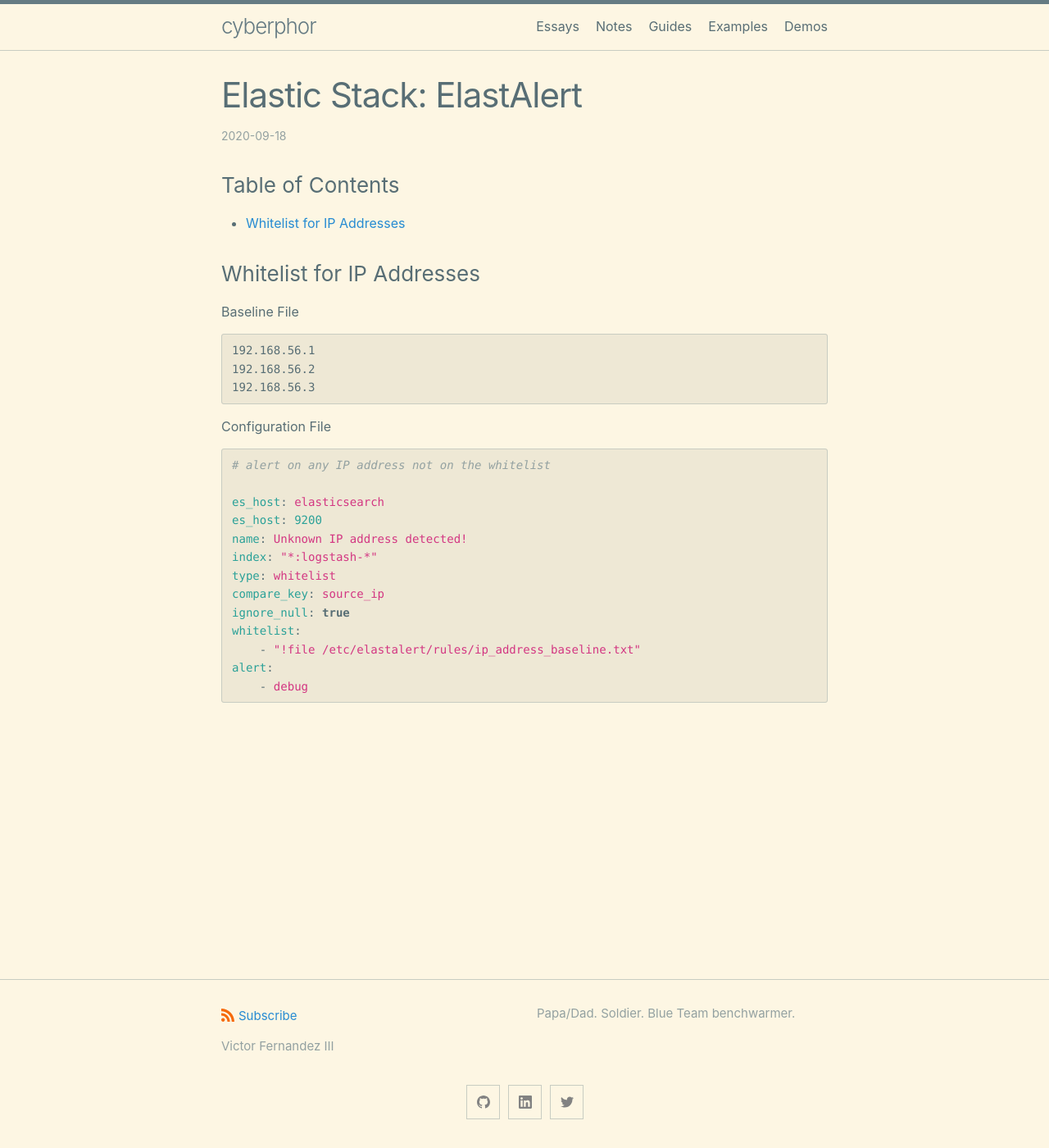
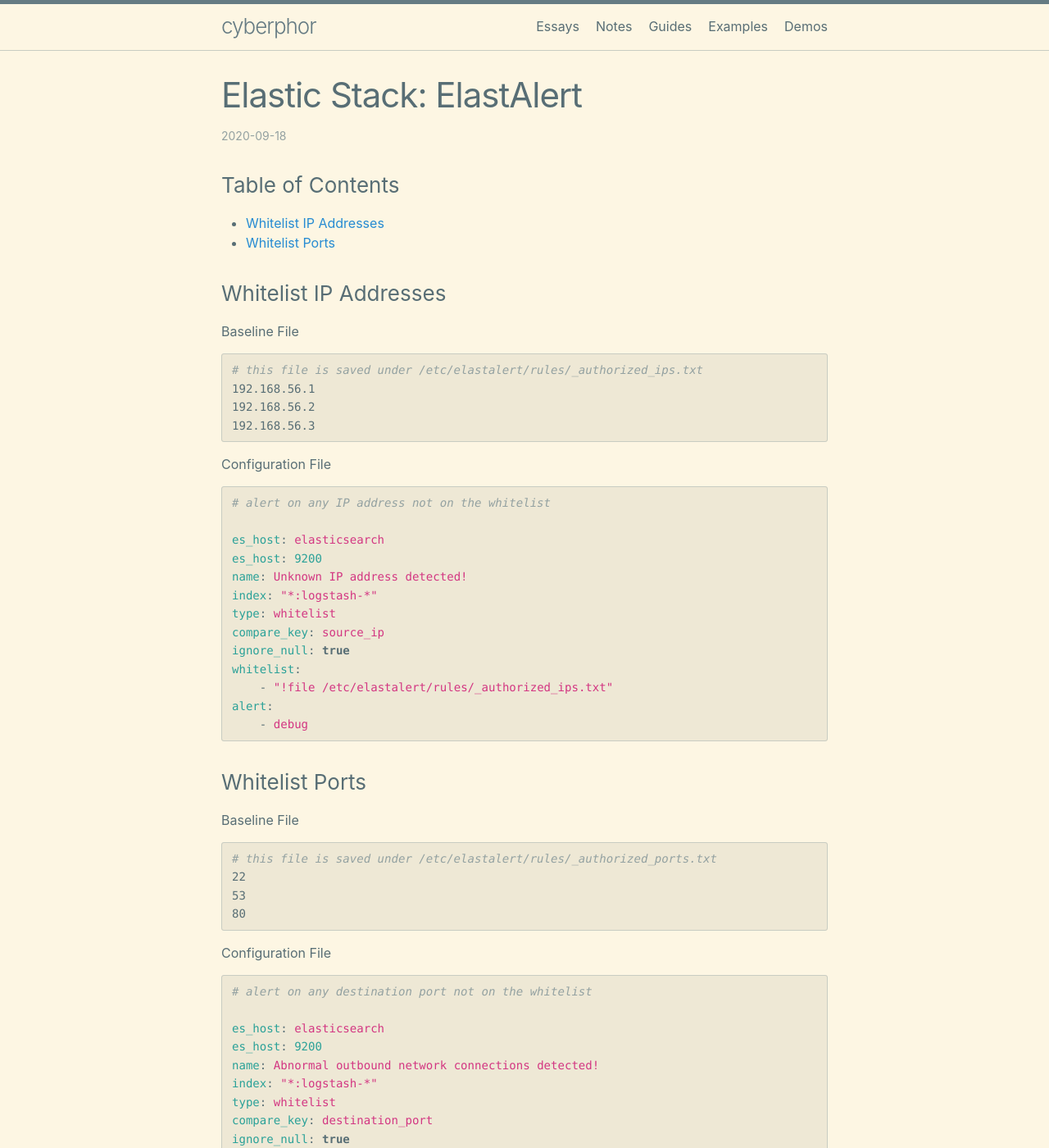
Before and after one commit to cyberphor/blog, a Jekyll site: the page built from _posts/examples/2020-09-18-elastic-elastalert-examples.md, in a window 1280 px wide and 1400 px high. Shown: the whole window at 82% size. Built offline with Jekyll 4.4.1, drawn with Linux system fonts in a browser that asks for light colours; some of the changed text lies outside the part shown.

Commit message:
Update 2020-09-18-elastic-elastalert-examples.md

````diff
--- a/_posts/examples/2020-09-18-elastic-elastalert-examples.md
+++ b/_posts/examples/2020-09-18-elastic-elastalert-examples.md
@@ -6,11 +6,13 @@ permalink: 'examples/elastic-stack-elastalert'
 ---
 
 ### Table of Contents
-* [Whitelist for IP Addresses](#whitelist-for-ip-addresses)
+* [Whitelist IP Addresses](#whitelist-ip-addresses)
+* [Whitelist Ports](#whitelist-ports)
 
-### Whitelist for IP Addresses
+### Whitelist IP Addresses
 Baseline File
 ```bash
+# this file is saved under /etc/elastalert/rules/_authorized_ips.txt
 192.168.56.1
 192.168.56.2
 192.168.56.3
@@ -27,7 +29,33 @@ type: whitelist
 compare_key: source_ip
 ignore_null: true
 whitelist:
-    - "!file /etc/elastalert/rules/ip_address_baseline.txt"
+    - "!file /etc/elastalert/rules/_authorized_ips.txt"
 alert:
     - debug
 ```
+
+### Whitelist Ports
+Baseline File
+```bash
+# this file is saved under /etc/elastalert/rules/_authorized_ports.txt
+22
+53
+80
+```
+
+Configuration File
+```yaml
+# alert on any destination port not on the whitelist
+
+es_host: elasticsearch
+es_host: 9200
+name: Abnormal outbound network connections detected!
+index: "*:logstash-*"
+type: whitelist
+compare_key: destination_port
+ignore_null: true
+whitelist:
+    - "!file /etc/elastalert/rules/_authorized_ports.txt"
+alert:
+    - debug
+```
````
